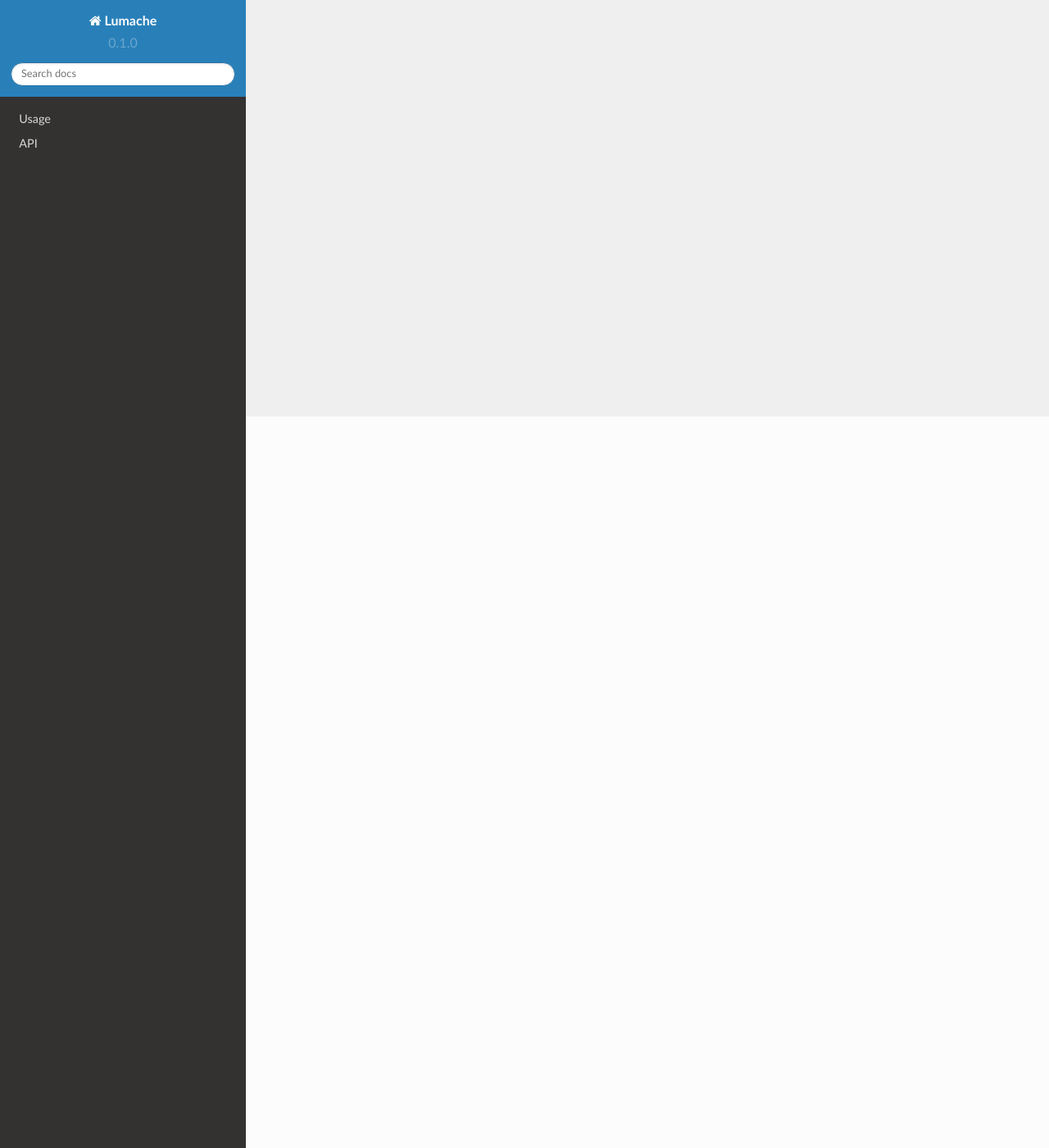
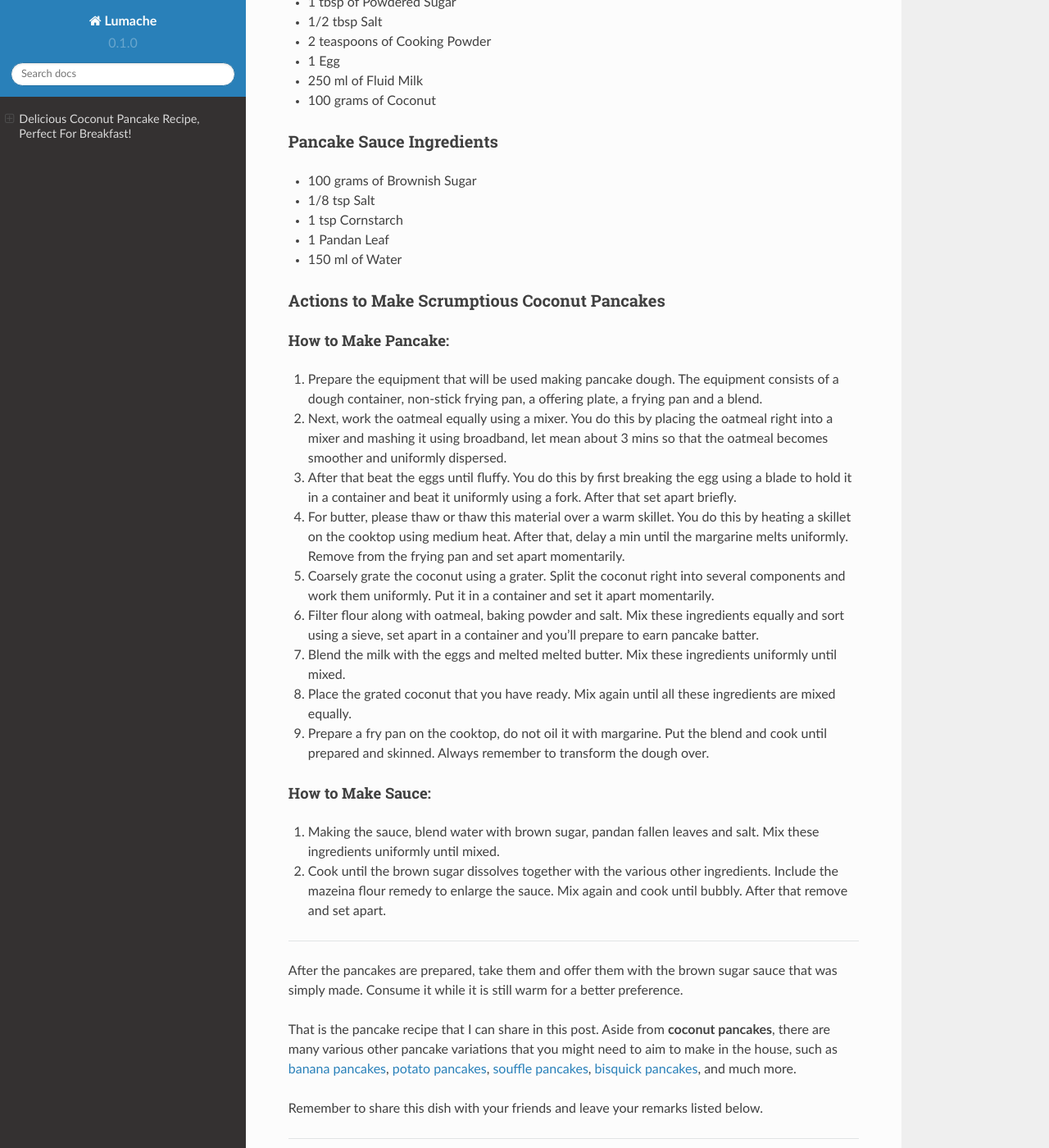
Before and after one commit to pancakeby/lumache, a Sphinx documentation site: the page built from docs/source/index.rst, in a window 1280 px wide and 1400 px high, scrolled down 892 px. Shown: the whole window at 82% size. Built offline with Sphinx 7.4.7 and the Read the Docs theme 2.0.0, drawn with Linux system fonts in a browser that asks for light colours; some of the changed text lies outside the part shown.

Commit message:
Update index.rst

```diff
--- a/docs/source/index.rst
+++ b/docs/source/index.rst
@@ -1,22 +1,83 @@
 Delicious Coconut Pancake Recipe, Perfect For Breakfast!
 ===================================
 
-**Lumache** (/lu'make/) is a Python library for cooks and food lovers
-that creates recipes mixing random ingredients.
-It pulls data from the `Open Food Facts database <https://world.openfoodfacts.org/>`_
-and offers a *simple* and *intuitive* API.
+Pancakes are among those pleasant and scrumptious dishes that are perfect for your careless weekend breaks. Morning meal with a stack of warm pancakes might make the weekend break more satisfying.
 
-Check out the :doc:`usage` section for further information, including
-how to :ref:`installation` the project.
+In this post, I will share a really scrumptious coconut pancake recipe. A spraying of grated coconut combined with pancake batter makes pancakes softer and tastier. Of course you can make it on your own in the house, this `pancake recipe <https://www.pancakeby.com/2022/12/101-pancake-recipes-by-home-cooks.html>`_ is easy to earn and the ingredients are not hard to find.
 
-.. note::
+The following is a dish for **coconut pancakes** that are soft and tasty. Pay attention throughout and do not miss out on the actions.
 
-   This project is under active development.
+********
+Dish and How to Make Tasty Coconut Pancakes
+********
 
-Contents
---------
+=========
+Cooking Time
+=========
 
-.. toctree::
+- Preparation: 25 mins
+- Cooking: 10 mins
+- Total: 35 mins
 
-   usage
-   api
+=========
+Variety of Servings
+=========
+
+1
+
+=========
+Pancakes Ingredients
+=========
+
+- 150 grams of Wheat Flour
+- 50 grams of Oatmeal
+- 1 tbsp of Unsalted Butter
+- 1 tbsp of Powdered Sugar
+- 1/2 tbsp Salt
+- 2 teaspoons of Cooking Powder
+- 1 Egg
+- 250 ml of Fluid Milk
+- 100 grams of Coconut
+
+=========
+Pancake Sauce Ingredients
+=========
+
+- 100 grams of Brownish Sugar
+- 1/8 tsp Salt
+- 1 tsp Cornstarch
+- 1 Pandan Leaf
+- 150 ml of Water
+
+=========
+Actions to Make Scrumptious Coconut Pancakes
+=========
+
+---------
+How to Make Pancake:
+---------
+
+1. Prepare the equipment that will be used making pancake dough. The equipment consists of a dough container, non-stick frying pan, a offering plate, a frying pan and a blend.
+2. Next, work the oatmeal equally using a mixer. You do this by placing the oatmeal right into a mixer and mashing it using broadband, let mean about 3 mins so that the oatmeal becomes smoother and uniformly dispersed.
+3. After that beat the eggs until fluffy. You do this by first breaking the egg using a blade to hold it in a container and beat it uniformly using a fork. After that set apart briefly.
+4. For butter, please thaw or thaw this material over a warm skillet. You do this by heating a skillet on the cooktop using medium heat. After that, delay a min until the margarine melts uniformly. Remove from the frying pan and set apart momentarily.
+5. Coarsely grate the coconut using a grater. Split the coconut right into several components and work them uniformly. Put it in a container and set it apart momentarily.
+6. Filter flour along with oatmeal, baking powder and salt. Mix these ingredients equally and sort using a sieve, set apart in a container and you'll prepare to earn pancake batter.
+7. Blend the milk with the eggs and melted melted butter. Mix these ingredients uniformly until mixed.
+8. Place the grated coconut that you have ready. Mix again until all these ingredients are mixed equally.
+9. Prepare a fry pan on the cooktop, do not oil it with margarine. Put the blend and cook until prepared and skinned. Always remember to transform the dough over.
+
+---------
+How to Make Sauce:
+---------
+
+1. Making the sauce, blend water with brown sugar, pandan fallen leaves and salt. Mix these ingredients uniformly until mixed.
+2. Cook until the brown sugar dissolves together with the various other ingredients. Include the mazeina flour remedy to enlarge the sauce. Mix again and cook until bubbly. After that remove and set apart.
+
+********
+
+After the pancakes are prepared, take them and offer them with the brown sugar sauce that was simply made. Consume it while it is still warm for a better preference.
+
+That is the pancake recipe that I can share in this post. Aside from **coconut pancakes**, there are many various other pancake variations that you might need to aim to make in the house, such as `banana pancakes <https://www.pancakeby.com/2022/12/banana-pancake-recipes-by-home-cooks.html>`_, `potato pancakes <https://www.pancakeby.com/2022/12/potato-pancake-recipes-by-home-cooks.html>`_, `souffle pancakes <https://www.pancakeby.com/2022/12/souffle-pancake-recipes-by-home-cooks.html>`_, `bisquick pancakes <https://www.pancakeby.com/2022/12/bisquick-pancake-recipes-by-home-cooks.html>`_, and much more.
+
+Remember to share this dish with your friends and leave your remarks listed below.
```
